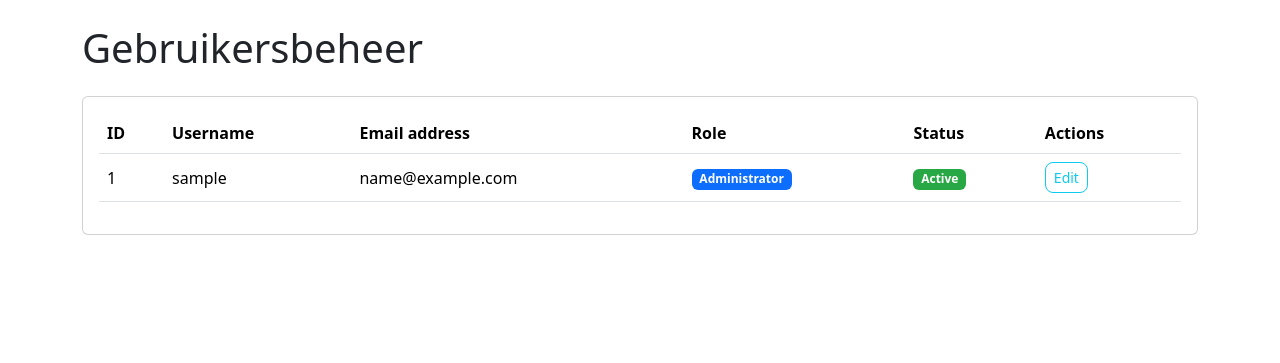
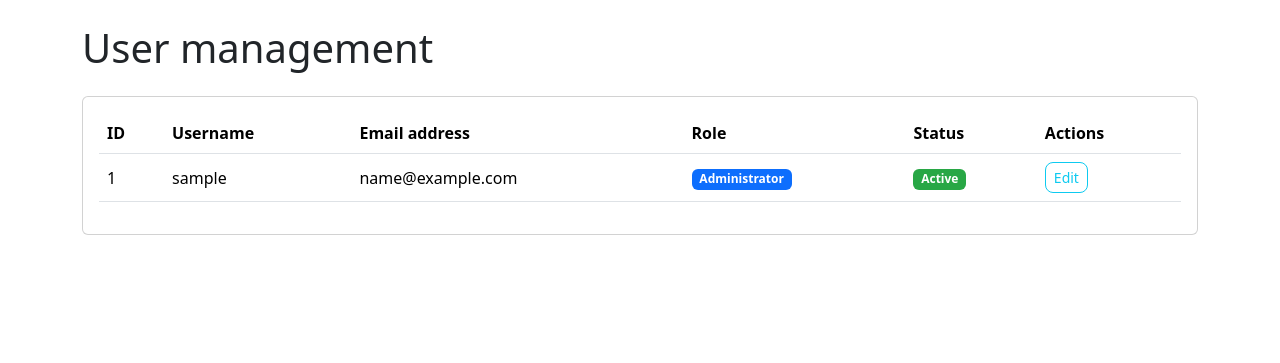
Before and after one commit to fstelte/Business-Impact-Assessment, a Flask app: page /admin/users in a window 1280 px wide. Shown: the part 57-420 px from the top of the page. Run offline with Flask 3, Linux system fonts and the light colour scheme; a user stored in the database is signed in; tables that the repository leaves empty hold one stand-in row (values such as "Sample post"); some libraries are stand-ins or nearby versions.

Commit message:
Small fixes

```diff
--- a/app/templates/admin/edit_user.html
+++ b/app/templates/admin/edit_user.html
@@ -5,7 +5,7 @@
     <div class="col-md-6">
         <div class="card">
             <div class="card-body">
-                <h2 class="card-title text-center mb-4">Bewerk {{ user.username }}</h2>
+                <h2 class="card-title text-center mb-4">Edit {{ user.username }}</h2>
                 <form method="POST" action="">
                     {{ form.hidden_tag() }}
                     <div class="mb-3">
--- a/app/templates/admin/users.html
+++ b/app/templates/admin/users.html
@@ -1,7 +1,7 @@
 {% extends "base.html" %}
 
 {% block content %}
-    <h1 class="mb-4">Gebruikersbeheer</h1>
+    <h1 class="mb-4">User management</h1>
     <div class="card">
         <div class="card-body">
             <table class="table table-hover align-middle">
```
Also changed, not shown: 1 other file.
